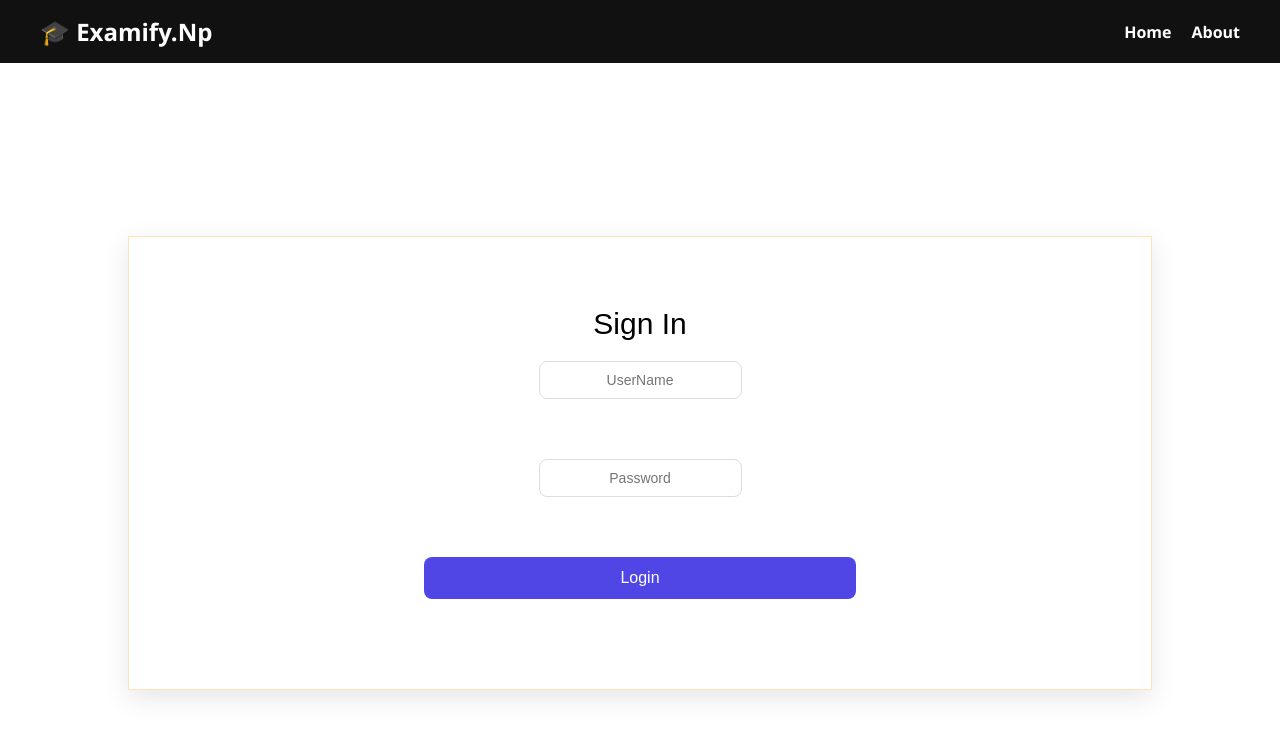
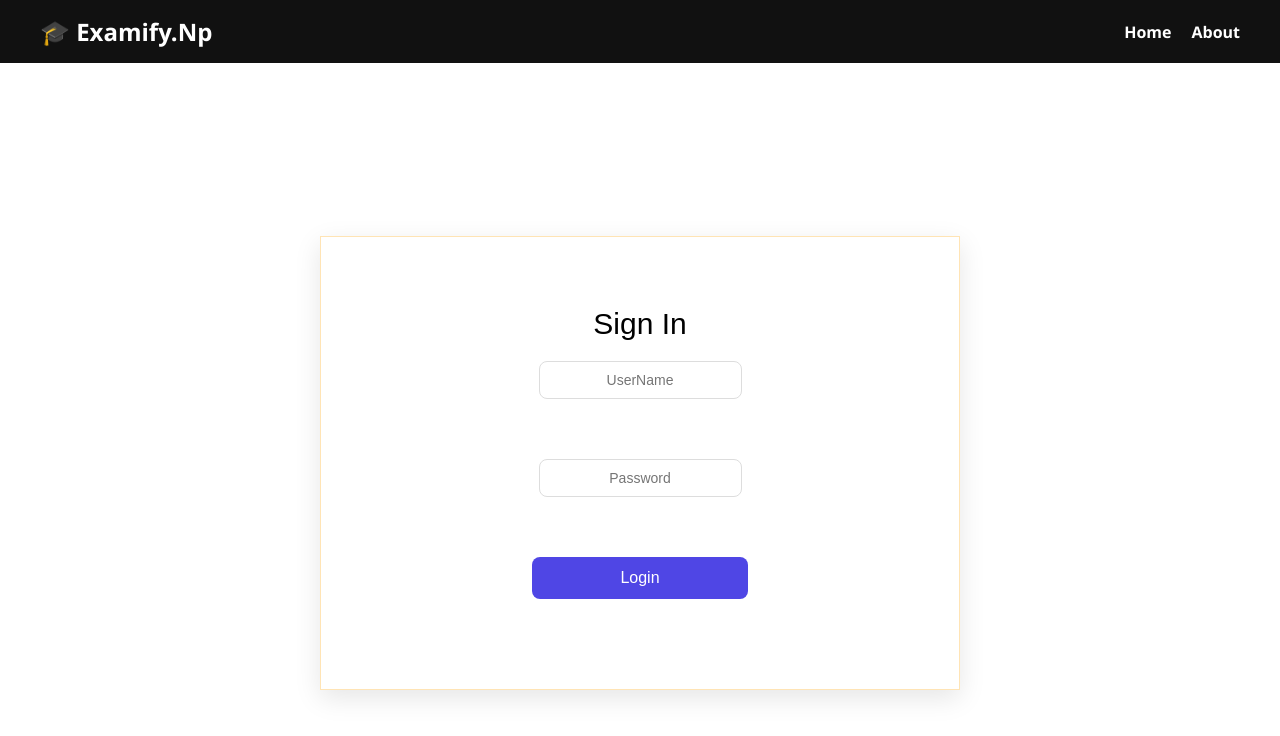
Before and after one commit to XDENTERTAINMENT/EXAMIFY.Np2, a React (Vite) app: page /studentlogin in a window 1280 px wide. Shown: the top 736 px of the page. Built offline with nearby package versions, Linux system fonts and the light colour scheme; no server answers.

Commit message:
integrated googleclient and packaged the backend api

```diff
--- a/src/pages/auth/auth.css
+++ b/src/pages/auth/auth.css
@@ -20,7 +20,7 @@ body{
 /* login card */
 
  .classic2{
-  width: 80%;
+  width: 50%;
   justify-items: center;
   padding: 30px;
    border: 1px solid #FFE4B5;
@@ -143,7 +143,7 @@ body{
 
 /* button */
 .classic2 button {
-  width: 90%;
+  width: 75%;
   padding: 12px;
   border: none;
   border-radius: 8px;
@@ -157,7 +157,7 @@ body{
 
 
 .classicform2 button{
-  width: 60%;
+  width: 70%;
     padding: 12px;
   border: none;
   border-radius: 8px;
```
